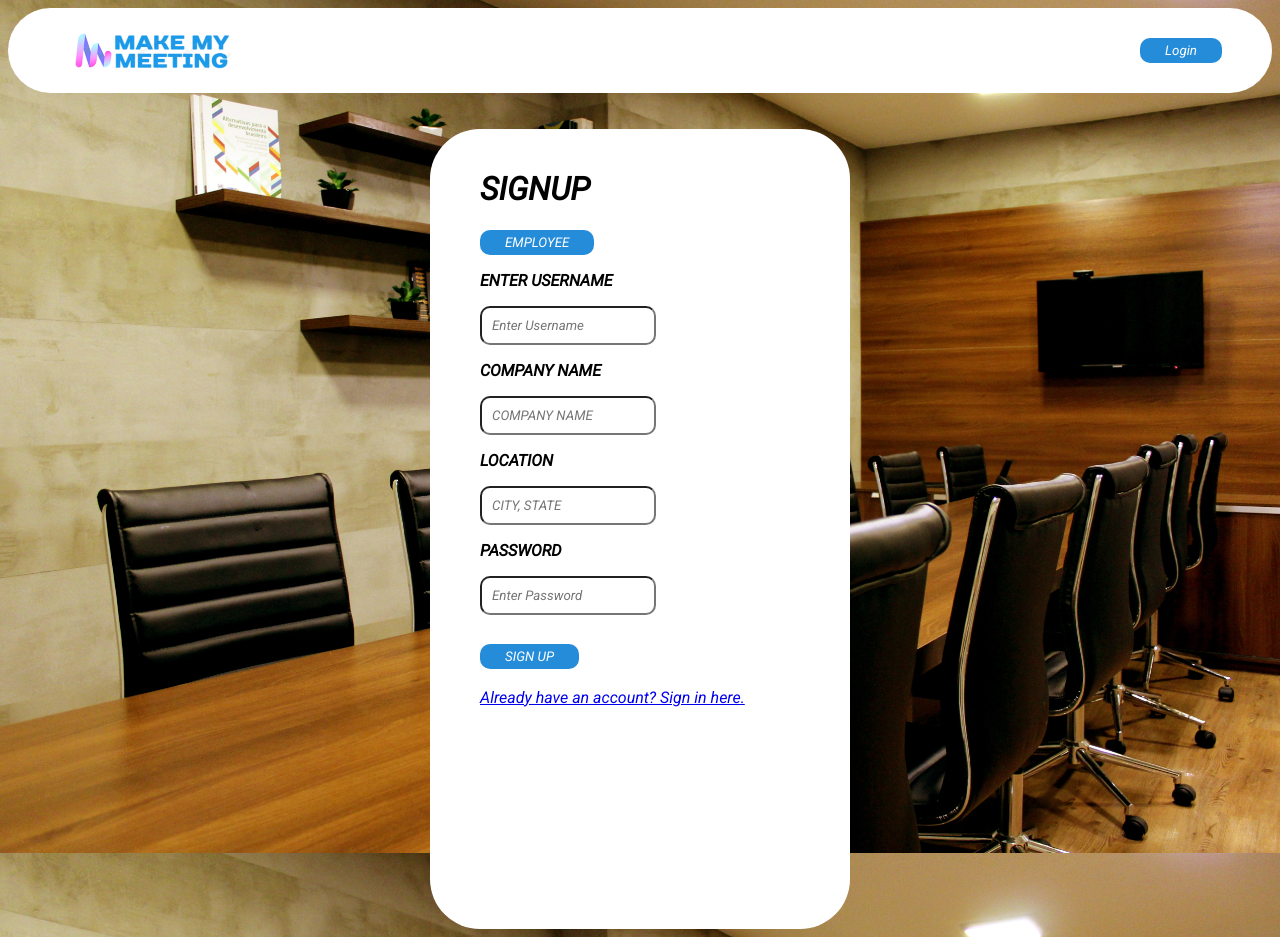
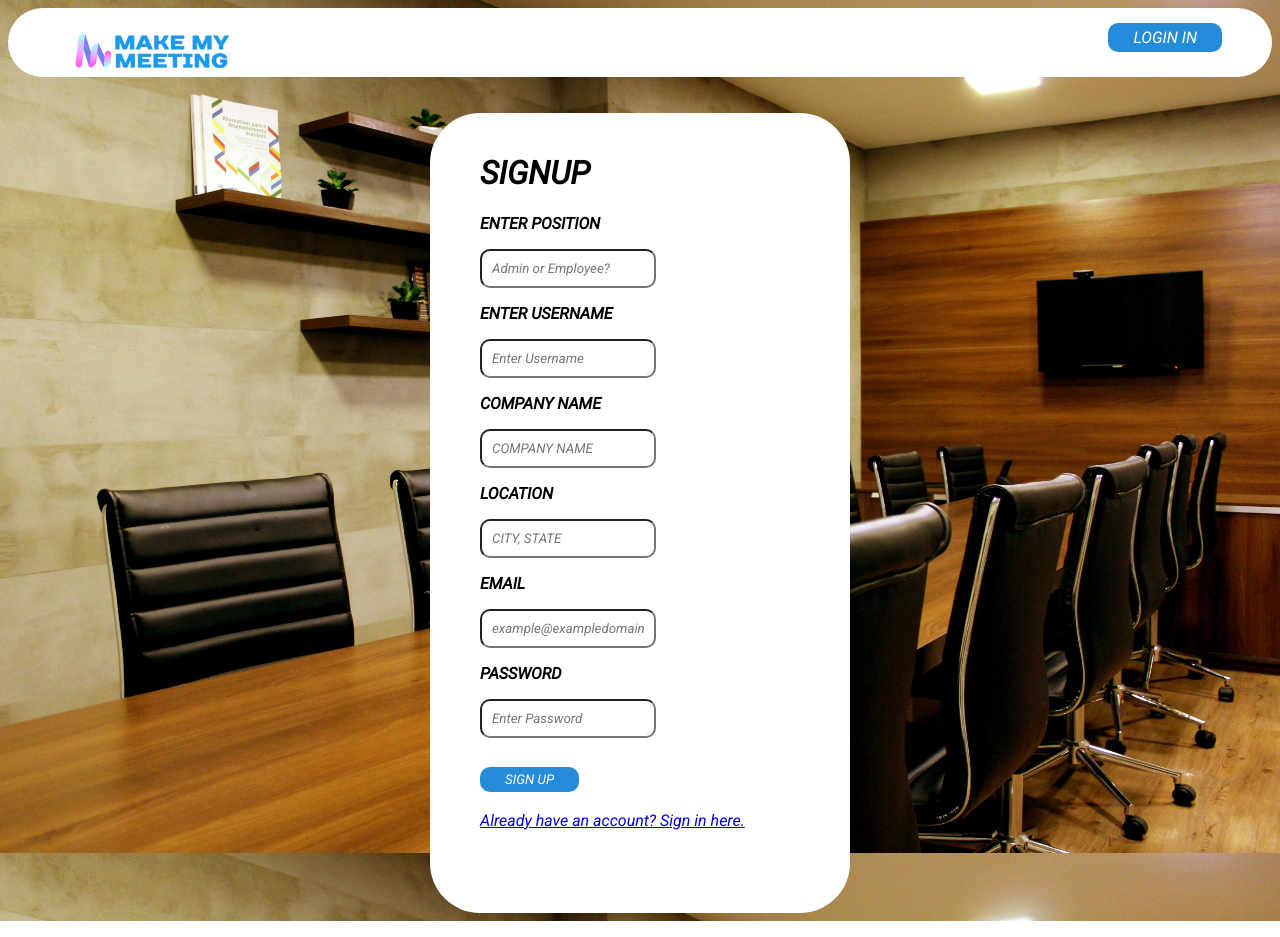
Before and after one commit to RAMANAN-21DX17/INTERNSHIP, a Flask app: page /register in a window 1280 px wide. Run offline with Flask 3, Linux system fonts and the light colour scheme; some libraries are stand-ins or nearby versions.

Commit message:
login and sign up backend

```diff
--- a/app.py
+++ b/app.py
@@ -40,8 +40,10 @@ def login():
             session['id'] = account['id']
             session['username'] = account['username']
             msg = 'Logged in successfully !'
-            print("logged in")
-            return render_template('E-HOMEPAGE.html', msg = msg)
+            if account["positon"] == "Employee":
+                return render_template('E-HOMEPAGE.html', msg = msg)
+            else:
+                return render_template('A-HOMEPAGE.html',msg =msg)
         else:
             msg = 'Incorrect username / password !'
     return render_template('LOGIN.html', msg = msg)
@@ -56,25 +58,33 @@ def logout():
 @app.route('/register', methods =['GET', 'POST'])
 def register():
     msg = ''
-    if request.method == 'POST' and 'username' in request.form and 'password' in request.form and 'email' in request.form :
+    if request.method == 'POST':
+        usertype = request.form['usertype']
         username = request.form['username']
+        company = request.form['company']
+        location = request.form['location']
+        email = request.form['email']
         password = request.form['password']
-        email = request.form['email']
         cursor = mysql.connection.cursor(MySQLdb.cursors.DictCursor)
         cursor.execute('SELECT * FROM accounts WHERE username = % s', (username, ))
         account = cursor.fetchone()
+        cursor.execute('SELECT * FROM accounts WHERE company = % s', (company, ))
+        com = cursor.fetchone()
         if account:
             msg = 'Account already exists !'
         elif not re.match(r'[^@]+@[^@]+\.[^@]+', email):
             msg = 'Invalid email address !'
         elif not re.match(r'[A-Za-z0-9]+', username):
             msg = 'Username must contain only characters and numbers !'
-        elif not username or not password or not email:
+        elif not username or not password or not email or not location or not company:
             msg = 'Please fill out the form !'
+        elif usertype == 'Admin' and com:
+            msg = 'Your Company is already registered!!'
         else:
-            cursor.execute('INSERT INTO accounts VALUES (NULL, % s, % s, % s)', (username, password, email, ))
+            cursor.execute('INSERT INTO accounts VALUES (NULL, % s, % s, % s, % s, % s, % s)', (username, password, email, location, company, usertype, ))
             mysql.connection.commit()
             msg = 'You have successfully registered !'
+            return render_template('LOGIN.html', msg = msg)
     elif request.method == 'POST':
         msg = 'Please fill out the form !'
     return render_template('SIGNUP.html', msg = msg)
--- a/templates/SIGNUP.html
+++ b/templates/SIGNUP.html
@@ -1,12 +1,13 @@
 <!DOCTYPE html>
 <html>
 <head>
+	<meta charset="UTF-8">
 	<title>SIGN UP</title>
-	<link rel="icon" type="image/x-icon" href="ICON.png">
+	<link rel="icon" type="image/x-icon" href="{{ url_for('static', filename='ICON.png') }}">
 	<style>
 		@import url('https://fonts.googleapis.com/css2?family=Roboto:ital@1&display=swap');
 		body {
-  			background-image: url("signup_background.jpg");
+			background-image: url("{{ url_for('static', filename='signup_background.jpg') }}");
   			background-repeat: no-repeat;
  			background-attachment: fixed;
   		    background-size: cover;
@@ -66,36 +67,42 @@
 </head>
 <body>
 	<div class = di align = "right">
-		<img class = "logo" align = "left" src="LOGO.png" alt="ICON">
-		<button onclick="window.location = 'LOGIN.html'" align = "right" class = "loginbutton">Login</button>
+		<img class = "logo" align = "left" src="{{ url_for('static', filename='LOGO.png') }}" alt="ICON">
+		<a href="{{url_for('login')}}" align = "right" class = "loginbutton" style = " text-decoration:none; font-size:medium;">LOGIN IN</a>
 	</div>
 	<br>
 	<br>
 	<div class="signup">
 		<h1><b>SIGNUP</b></h1>
-		<button class = "usertypebutton" id = "usertype" onclick="myFunction()">EMPLOYEE</button>
 		<script>
 		function myFunction() {
 		var x = document.getElementById("usertype");
 		if (x.innerHTML === "EMPLOYEE") {
 			x.innerHTML = "ADMINISTRATOR";
+			x.button.value = "admin"
 		} else {
 			x.innerHTML = "EMPLOYEE";
+			x.button.value = "employee"
 		}
 		}
 		</script>
 		<form action="{{ url_for('register') }}" method="post">
+			<p><B>ENTER POSITION</B></p>
+			<input id = "usertype" class = "text" type="text" name="usertype" placeholder="Admin or Employee?">
 			<p><B>ENTER USERNAME</B></p>
-			<input id = "username" class = "text" type="text" name="" placeholder="Enter Username">
+			<input id = "username" class = "text" type="text" name="username" placeholder="Enter Username">
 			<p><B>COMPANY NAME</B></p>
-			<input id = "password" class = "text" type="text" name="" placeholder="COMPANY NAME">
+			<input id = "company" class = "text" type="text" name="company" placeholder="COMPANY NAME">
 			<p><B>LOCATION</B></p>
-			<input id = "location" class = "text" type="text" name="" placeholder="CITY, STATE">
+			<input id = "location" class = "text" type="text" name="location" placeholder="CITY, STATE">
+			<p><B>EMAIL</B></p>
+			<input id = "email" class = "text" type="text" name="email" placeholder="example@exampledomain.com">
 			<p><b>PASSWORD</b></p>
-			<input id = "password" class = "text"type="password" name="" placeholder="Enter Password"><br><br>
+			<input id = "password" class = "text" type="password" name="password" placeholder="Enter Password"><br><br>
 			<input class = "loginbutton" style = "font-family: 'Roboto', sans-serif; " type="submit" name="" value="SIGN UP"><br><br>
-			<a href="LOGIN.html">Already have an account? Sign in here.</a>
 		</form>
+		<a href="{{ url_for('login')}}">Already have an account? Sign in here.</a>
+		<b>{{ msg }}</b>
 	</div>
 </body>
 </html>
```
Also changed, not shown: db.sql (+5 -2 lines), templates/E-HOMEPAGE.html (+6 -6 lines), templates/LOGIN.html (+7 -6 lines).
